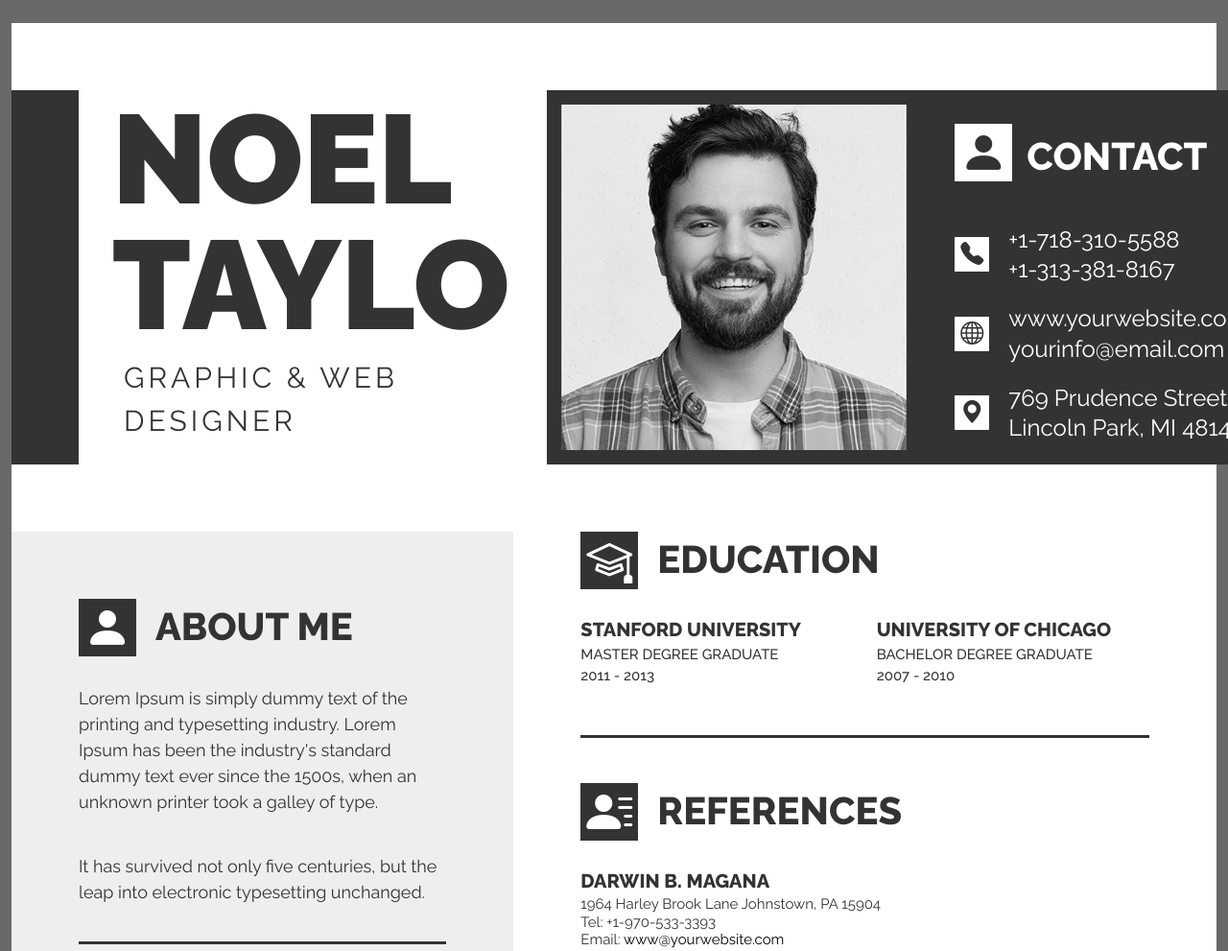
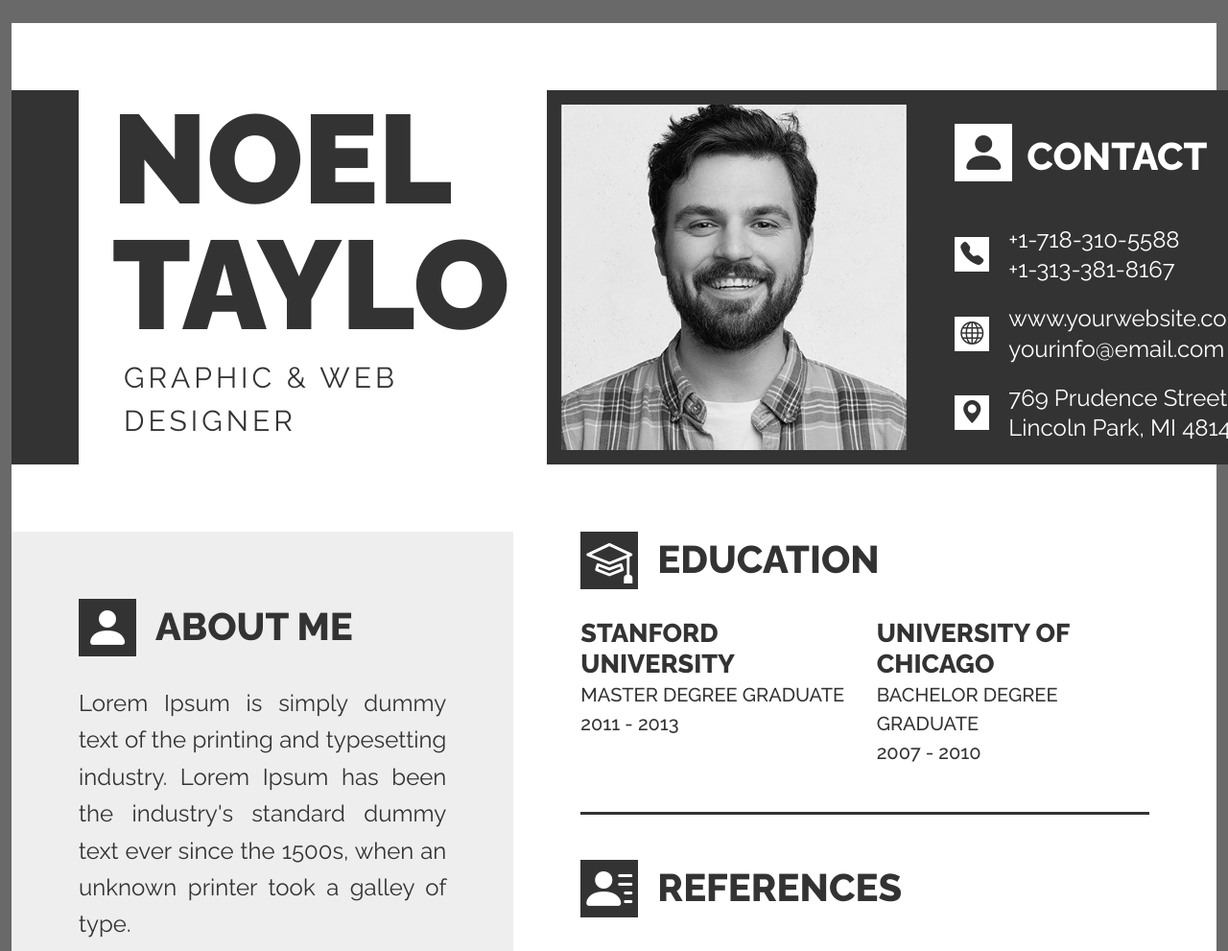
Before and after one commit to YuliiaIvato/pm_22_08, a website: page app/index.html in a window 1280 px wide. Shown: the top 991 px of the page at 96% size. Drawn offline with nearby package versions, Linux system fonts and the light colour scheme; files that its build step writes are made by us from their sources.

Commit message:
About me

```diff
--- a/app/index.html
+++ b/app/index.html
@@ -180,13 +180,13 @@
                         <div class="row">
                             <div class="col-md-6 education-item">
                                 <h3>Stanford University</h3>
-                                <p>Master Degree Graduate</p>
-                                <p>2011 - 2013</p>
+                                <p class="level">Master Degree Graduate</p>
+                                <p class="years">2011 - 2013</p>
                             </div>
                             <div class="col-md-6 education-item">
                                 <h3>University of Chicago</h3>
-                                <p>Bachelor Degree Graduate</p>
-                                <p>2007 - 2010</p>
+                                <p class="level">Bachelor Degree Graduate</p>
+                                <p class="years">2007 - 2010</p>
                             </div>
                         </div>
                     </section>
--- a/app/scss/style.scss
+++ b/app/scss/style.scss
@@ -4,7 +4,7 @@ body {
   font-family: "Raleway", sans-serif;
   //padding-bottom:10px ;
 }
-h2, h3 {
+h2{
   text-transform: uppercase;
   font-size: 40px;
   font-weight: 800;
@@ -111,7 +111,6 @@ h1{
   text-decoration: none;
 }
 ///////////////////////////////
-
 // main//
 .left, .right {
   padding: 0;
@@ -119,10 +118,13 @@ h1{
 .main-left{
   padding: 70px;
   background-color: #eeeeee;
+
+
 }
 .main-right{
   padding: 0 70px 70px 70px;
   background-color: white;
+  height: 100%;
 }
 
 .main-i{
@@ -147,10 +149,10 @@ h1{
 
 // LEFT //
 
-
-
 .about p{
-  font-size: 18px;
+  font-size: 24px;
+  text-align: justify;
+  line-height: 1.6;
 }
 .skills p, .hobbies p{
   font-size: 17px;
@@ -197,27 +199,38 @@ h1{
 
 ///////////////////////////////
 // RIGHT //
-//.right {
-//  background-color: white;
-//  //padding: 0 100px 100px 100px; /* Відступ зліва в правому блоці */
-//  padding: 0;
-//}
 .right h3{
-  font-size: 20px;
+  //font-size: 27px;
 }
 //education
 .education h3 {
-  margin-bottom: 7px;
+  //margin-bottom: 10px;
+  text-transform: uppercase;
+  font-size: 27px;
+  font-weight: 800;
+  margin: 0 0 0 0;
+  //display: flex;
 }
 .education p{
   text-transform: uppercase;
-  font-size: 15px;
-  margin-bottom: 7px;
+  font-size: 20px;
   font-weight: 500;
+  margin: 0 0 0 0;
+}
+.level{
+  //text-transform: uppercase;
+  //font-size: 20px;
+  ////margin-bottom: 2px;
+  //font-weight: 600;
+}
+.years{
+  //font-size: 24px;
 }
 .education-item{
-  line-height: 1;
+  //line-height: 1;
 }
+
+
 //References
 .references, .experience {
   margin-top: 15px;
```
